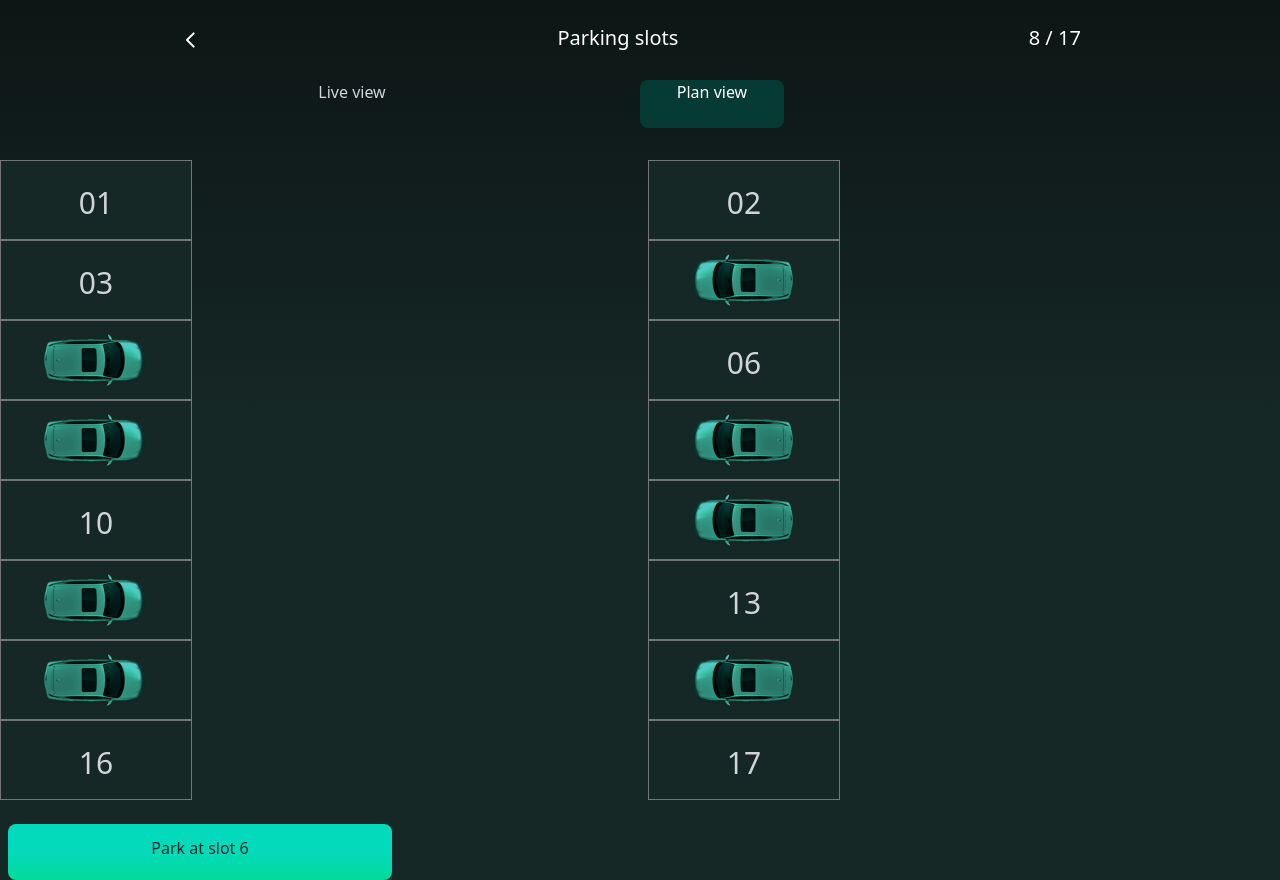
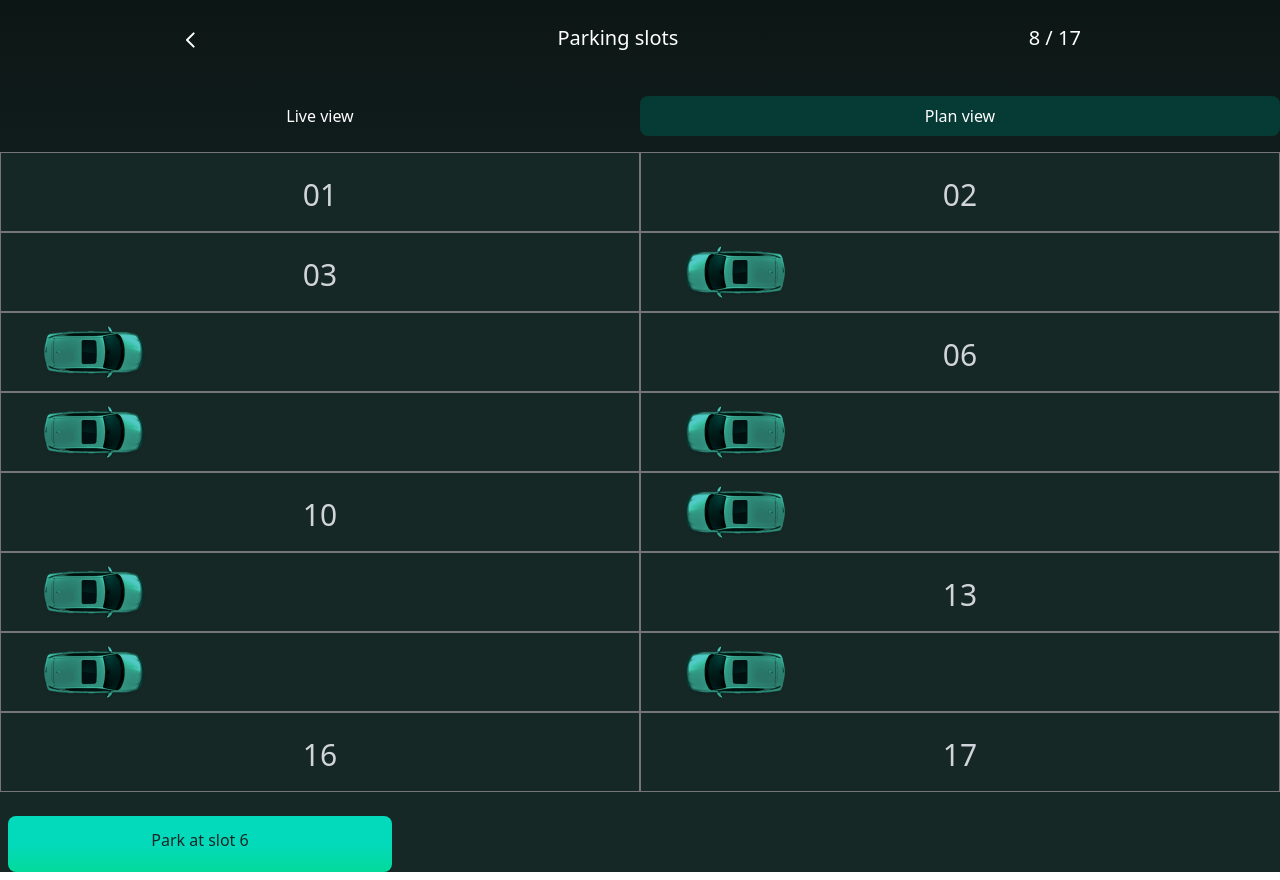
Before and after one commit to EvertKa/Parkla, a plain HTML site: page index2.html in a window 1280 px wide. Drawn offline with nearby package versions, Linux system fonts and the light colour scheme.

Commit message:
Add files via upload

```diff
--- a/index2.html
+++ b/index2.html
@@ -7,7 +7,7 @@
     <script src="https://cdn.tailwindcss.com"></script>
     <title>Document</title>
 </head>
-<body class="Min-h-screen bg-gradient-to-b from-[#0C1615] via-[#162826] to-[#162826] ">
+<body class="bg-gradient-to-b from-[#0C1615] via-[#162826] to-[#162826]">
     <div class="min-h-screen min-w-screen">
 
     <div class="flex justify-around text-xl mt-6">
@@ -19,63 +19,64 @@
           <p class="text-white mr-6">8 / 17</p>
           </div>
 
-          <div class="grid grid-cols-2 mt-6 ">
+          <div class="grid grid-cols-2 mt-6">
                 <div class="text-center text-gray-300 ">
-                    <p class="text-gray-300 ml-16 mt-">Live view</p>
-
-                    <div class="h-20 w-48 bg-[#162826] border border-[#757575]  mt-14">
+                    <div class="rounded-lg flex items-center justify-center my-4">
+                        <p class="text-white py-2 px-4 ">Live view</p>
+                    </div>
+                    <div class="h-20 bg-[#162826] border border-[#757575]">
                         <p class="text-3xl mt-6">01</p>
                     </div>
-                    <div class="h-20 w-48 bg-[#162826] border border-[#757575]">
+                    <div class="h-20 bg-[#162826] border border-[#757575]">
                         <p class="text-3xl mt-6">03</p>
                     </div>
-                    <div class="h-20 w-48 bg-[#162826] border border-[#757575]">
+                    <div class="h-20 bg-[#162826] border border-[#757575]">
                         <img class="mt-2 ml-7" src="auto.png" alt="">
                     </div>
-                    <div class="h-20 w-48 bg-[#162826] border border-[#757575]">
+                    <div class="h-20 bg-[#162826] border border-[#757575]">
                         <img class="mt-2 ml-7" src="auto.png" alt="">
                     </div>
-                    <div class="h-20 w-48 bg-[#162826] border border-[#757575]">
+                    <div class="h-20 bg-[#162826] border border-[#757575]">
                         <p class="text-3xl mt-6">10</p>
                     </div>
-                    <div class="h-20 w-48 bg-[#162826] border border-[#757575]">
+                    <div class="h-20 bg-[#162826] border border-[#757575]">
                         <img class="mt-2 ml-7" src="auto.png" alt="">
                     </div>
-                    <div class="h-20 w-48 bg-[#162826] border border-[#757575]">
+                    <div class="h-20 bg-[#162826] border border-[#757575]">
                         <img class="mt-2 ml-7" src="auto.png" alt="">
                     </div>
-                    <div class="h-20 w-48 bg-[#162826] border border-[#757575]">
+                    <div class="h-20 bg-[#162826] border border-[#757575]">
                         <p class="text-3xl mt-6">16</p>
                     </div>
 
                 </div>
-
-
                 <div>
-                    <div class="h-12 w-36 bg-[#063A34] rounded-lg text-center text-gray-300">
-                        <p class="text-white ">Plan view</p>
-                        <div class="h-20 w-48 bg-[#162826] border border-[#757575] mt-14  ml-2">
+                    <div class="text-center text-gray-300">
+                        <div class="bg-[#063A34] rounded-lg flex items-center justify-center my-4">
+                            <p class="text-white  py-2 px-4 ">Plan view</p>
+                        </div>
+                        <div class="h-20 bg-[#162826] border border-[#757575]">
                             <p class="text-3xl mt-6">02</p>
                         </div>
-                        <div class="h-20 w-48 bg-[#162826] border border-[#757575] ml-2">
+                        <div class="h-20 bg-[#162826] border border-[#757575]">
                             <img class="mt-2 ml-7" src="auto2.png" alt="">
                         </div>
-                        <div class="h-20 w-48 bg-[#162826] border border-[#757575]  ml-2">
+                        <div class="h-20 bg-[#162826] border border-[#757575] ">
                             <p class="text-3xl mt-6">06</p>
                         </div>
-                        <div class="h-20 w-48 bg-[#162826] border border-[#757575]  ml-2">
+                        <div class="h-20 bg-[#162826] border border-[#757575] ">
                             <img class="mt-2 ml-7" src="auto2.png" alt="">
                         </div>
-                        <div class="h-20 w-48 bg-[#162826] border border-[#757575]  ml-2">
+                        <div class="h-20 bg-[#162826] border border-[#757575] ">
                             <img class="mt-2 ml-7" src="auto2.png" alt="">
                         </div>
-                        <div class="h-20 w-48 bg-[#162826] border border-[#757575]  ml-2">
+                        <div class="h-20 bg-[#162826] border border-[#757575] ">
                             <p class="text-3xl mt-6">13</p>
                         </div>
-                        <div class="h-20 w-48 bg-[#162826] border border-[#757575]  ml-2">
+                        <div class="h-20 bg-[#162826] border border-[#757575] ">
                             <img class="mt-2 ml-7" src="auto2.png" alt="">
                         </div>
-                        <div class="h-20 w-48 bg-[#162826] border border-[#757575]  ml-2">
+                        <div class="h-20 bg-[#162826] border border-[#757575] ">
                             <p class="text-3xl mt-6">17</p>
                         </div>
                     </div>
```
